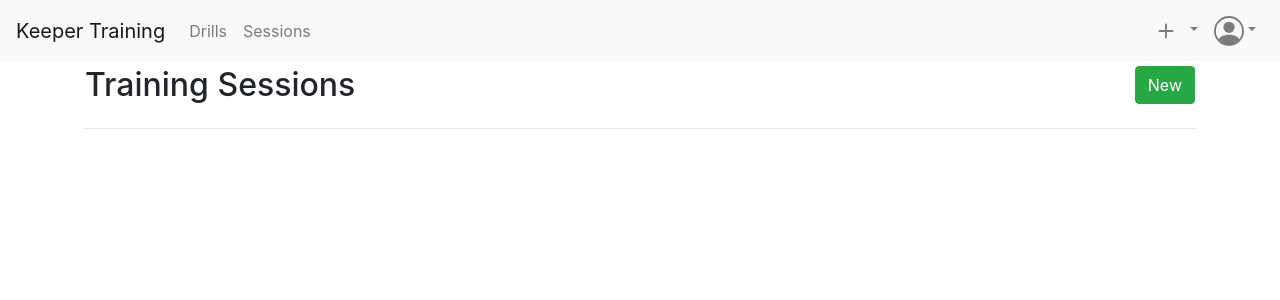
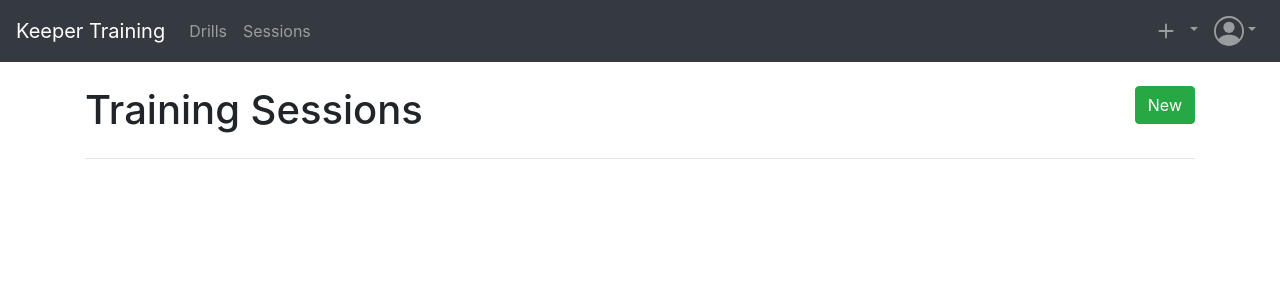
Before and after one commit to hrother/keeper_training, a Django app: page /sessions/ in a window 1280 px wide. Shown: the top 300 px of the page. Run offline with Django 3.2, Linux system fonts and the light colour scheme; the visitor is signed in with stand-in values (Sample User, id 1); data comes from the database, SQL or seed files in the repository; data that the repository does not hold is empty; some libraries are stand-ins or nearby versions.

Commit message:
Various template improvements

```diff
--- a/keeper_training/templates/_navbar.html
+++ b/keeper_training/templates/_navbar.html
@@ -1,5 +1,5 @@
 {% load static i18n %}
-<nav class="navbar navbar-expand-md navbar-light bg-light">
+<nav class="navbar navbar-expand-md navbar-dark bg-dark">
     <button class="navbar-toggler navbar-toggler-right" type="button" data-toggle="collapse"
         data-target="#navbarSupportedContent" aria-controls="navbarSupportedContent" aria-expanded="false"
         aria-label="Toggle navigation">
--- a/keeper_training/templates/base.html
+++ b/keeper_training/templates/base.html
@@ -38,7 +38,7 @@
 
 <body>
 
-  <div class="mb-1">
+  <div class="mb-4">
     {% include "_navbar.html" %}
   </div>
 
--- a/keeper_training/templates/training_sessions/_drill.html
+++ b/keeper_training/templates/drills/_drill_small.html
@@ -4,6 +4,5 @@
     <img src="{{drill.image_url|default_if_none:'#' }}" class="card-img-top" alt="Image of drill">
     <div class="card-body">
         <h5 class="card-title">{{drill.name}}</h5>
-        <p class="card-text">{{drill.description}}</p>
     </div>
 </div>
--- a/keeper_training/templates/drills/drill_list.html
+++ b/keeper_training/templates/drills/drill_list.html
@@ -6,7 +6,7 @@
 <div class="container">
     <div class="row">
         <div class="col">
-            <h2>Drills</h2>
+            <h1>Drills</h1>
         </div>
         <div class="col"><a href="{% url 'drills:add' %}" class="btn btn-success float-right">New</a></div>
 
--- a/keeper_training/templates/training_sessions/trainingsession_form.html
+++ b/keeper_training/templates/training_sessions/trainingsession_form.html
@@ -11,7 +11,7 @@
             <div id="all-drills-grid" class="row row-cols-1 row-cols-md-2">
                 {% for drill in all_drills %}
                 <div class="col mb-4 " data-id="{{drill.pk}}">
-                    {% include "drills/_drill.html" %}
+                    {% include "drills/_drill_small.html" %}
                 </div>
                 {% endfor %}
             </div>
--- a/keeper_training/templates/training_sessions/trainingsession_list.html
+++ b/keeper_training/templates/training_sessions/trainingsession_list.html
@@ -5,7 +5,7 @@
 {% block content %}
 <div class="row">
     <div class="col">
-        <h2>Training Sessions</h2>
+        <h1>Training Sessions</h1>
     </div>
     <div class="col"><a href="{% url 'sessions:add' %}" class="btn btn-success float-right">New</a></div>
 </div>
@@ -28,7 +28,7 @@
             {% for sd in session.sessiondrills_set.all %}
             {% with drill=sd.drill %}
             <div class="col mb-4">
-                {% include "training_sessions/_drill.html" %}
+                {% include "drills/_drill_small.html" %}
             </div>
             {% endwith %}
             {% endfor %}
--- a/keeper_training/training_sessions/forms.py
+++ b/keeper_training/training_sessions/forms.py
@@ -30,7 +30,7 @@
                     "{% endif %}"
                     "{% for drill in ordered_drills %}"
                     "<div class='col mb-4' data-id='{{drill.pk}}'>"
-                    "{% include 'drills/_drill.html' %}"
+                    "{% include 'drills/_drill_small.html' %}"
                     "</div>"
                     "{% endfor %}"
                 ),
```
Also changed, not shown: keeper_training/templates/training_sessions/trainingsession_detail.html (+12 -1 lines).
